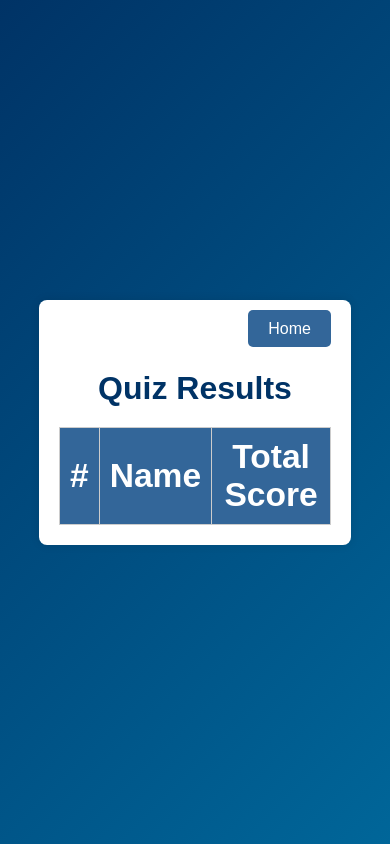
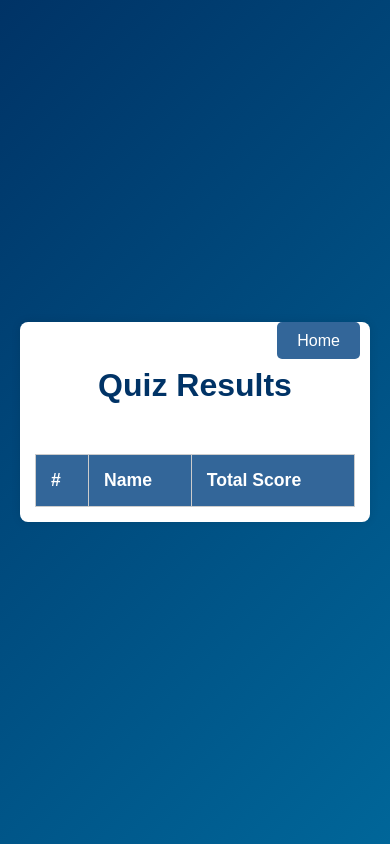
Before and after one commit to dr3jitsu/KafkaQuiz, a Flask app: page /checkresult in a window 390 px wide. Run offline with Flask 2, Linux system fonts and the light colour scheme; data that the repository does not hold is empty.

Commit message:
Update style.css

```diff
--- a/static/style.css
+++ b/static/style.css
@@ -13,7 +13,7 @@ body {
     display: flex;
     justify-content: center;
     align-items: center;
-    height: 100vh;
+    min-height: 100vh;
 }
 
 .container {
@@ -21,10 +21,11 @@ body {
     border-radius: 8px;
     box-shadow: 0 0 10px rgba(0, 0, 0, 0.1);
     padding: 20px;
-    width: 80%;
-    max-width: 600px;
+    width: 90%;
+    max-width: 800px; /* Increased max width */
     text-align: center;
     position: relative;
+    margin: 20px;
 }
 
 nav {
@@ -48,7 +49,9 @@ nav a:hover {
 
 h1 {
     color: #003366;
-    margin-top: 50px;
+    margin-top: 30px;
+    margin-bottom: 30px;
+    font-size: 2.5rem; /* Increased font size */
 }
 
 form {
@@ -60,24 +63,28 @@ form {
 label {
     font-weight: bold;
     margin-top: 15px;
+    margin-bottom: 5px;
+    font-size: 1.2rem; /* Increased font size */
 }
 
 input[type="text"] {
-    padding: 10px;
-    margin-top: 5px;
+    padding: 15px; /* Increased padding */
     margin-bottom: 15px;
     width: 100%;
     border: 1px solid #ccc;
     border-radius: 4px;
+    font-size: 1.2rem; /* Increased font size */
 }
 
 button {
     background-color: #336699;
     color: white;
-    padding: 10px 20px;
+    padding: 15px 30px; /* Increased padding */
     border: none;
     border-radius: 4px;
     cursor: pointer;
+    width: 100%;
+    font-size: 1.2rem; /* Increased font size */
 }
 
 button:hover {
@@ -86,6 +93,7 @@ button:hover {
 
 #resultsContainer {
     margin-top: 20px;
+    overflow-x: auto;
 }
 
 table {
@@ -96,8 +104,9 @@ table {
 }
 
 th, td {
-    padding: 10px;
+    padding: 20px; /* Increased padding */
     border: 1px solid #ccc;
+    text-align: left;
 }
 
 th {
@@ -112,3 +121,32 @@ tr:nth-child(even) {
 tr:hover {
     background-color: #e9e9e9;
 }
+
+/* Responsive Design */
+@media (max-width: 600px) {
+    .container {
+        width: 100%;
+        padding: 15px;
+    }
+
+    nav {
+        top: 10px;
+        right: 10px;
+    }
+
+    h1 {
+        font-size: 2rem; /* Adjusted font size for smaller screens */
+    }
+
+    button {
+        padding: 15px;
+    }
+
+    th, td {
+        padding: 15px; /* Adjusted padding for smaller screens */
+    }
+
+    table {
+        font-size: 1.1rem; /* Slightly smaller font size for smaller screens */
+    }
+}
```
